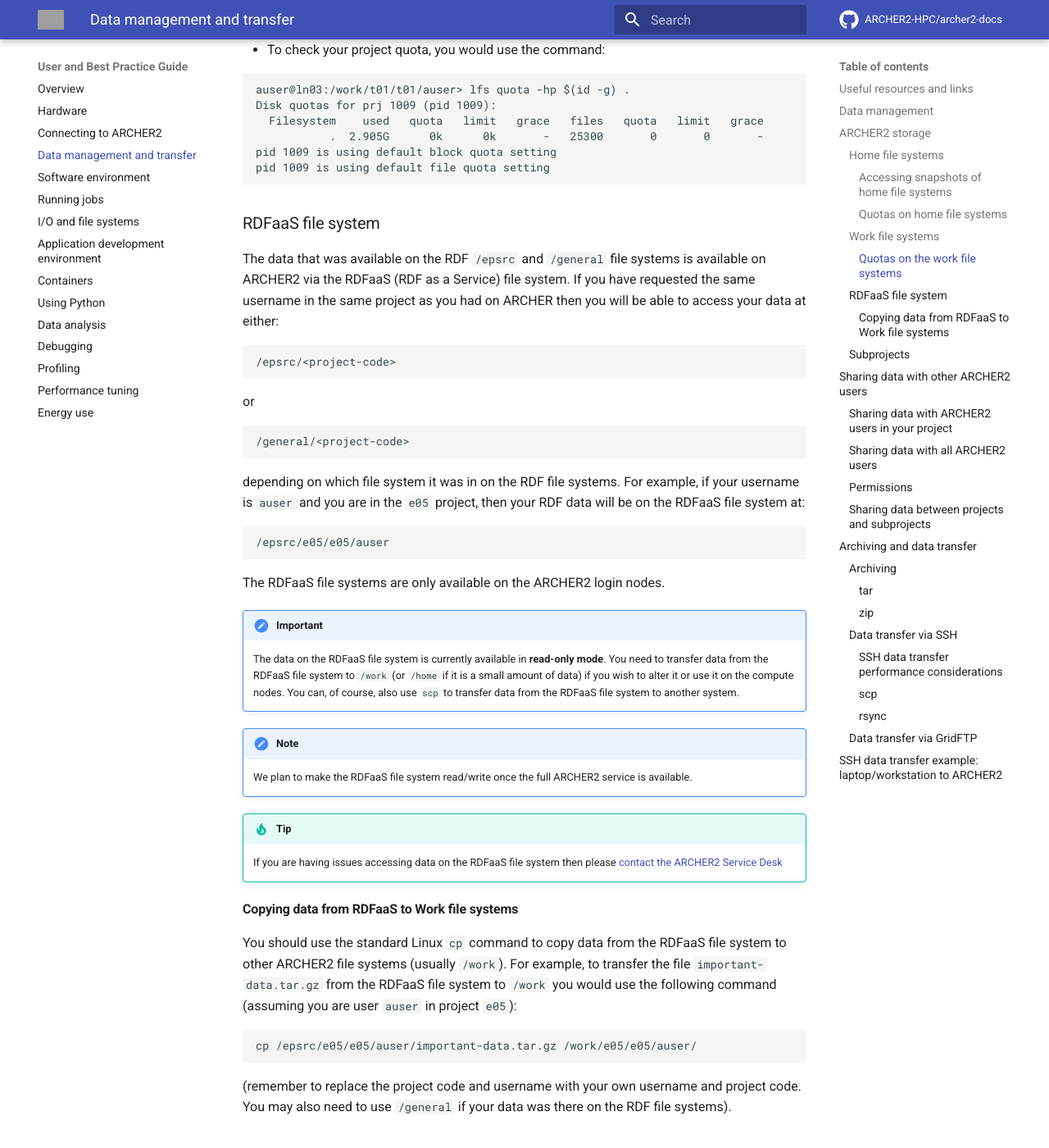
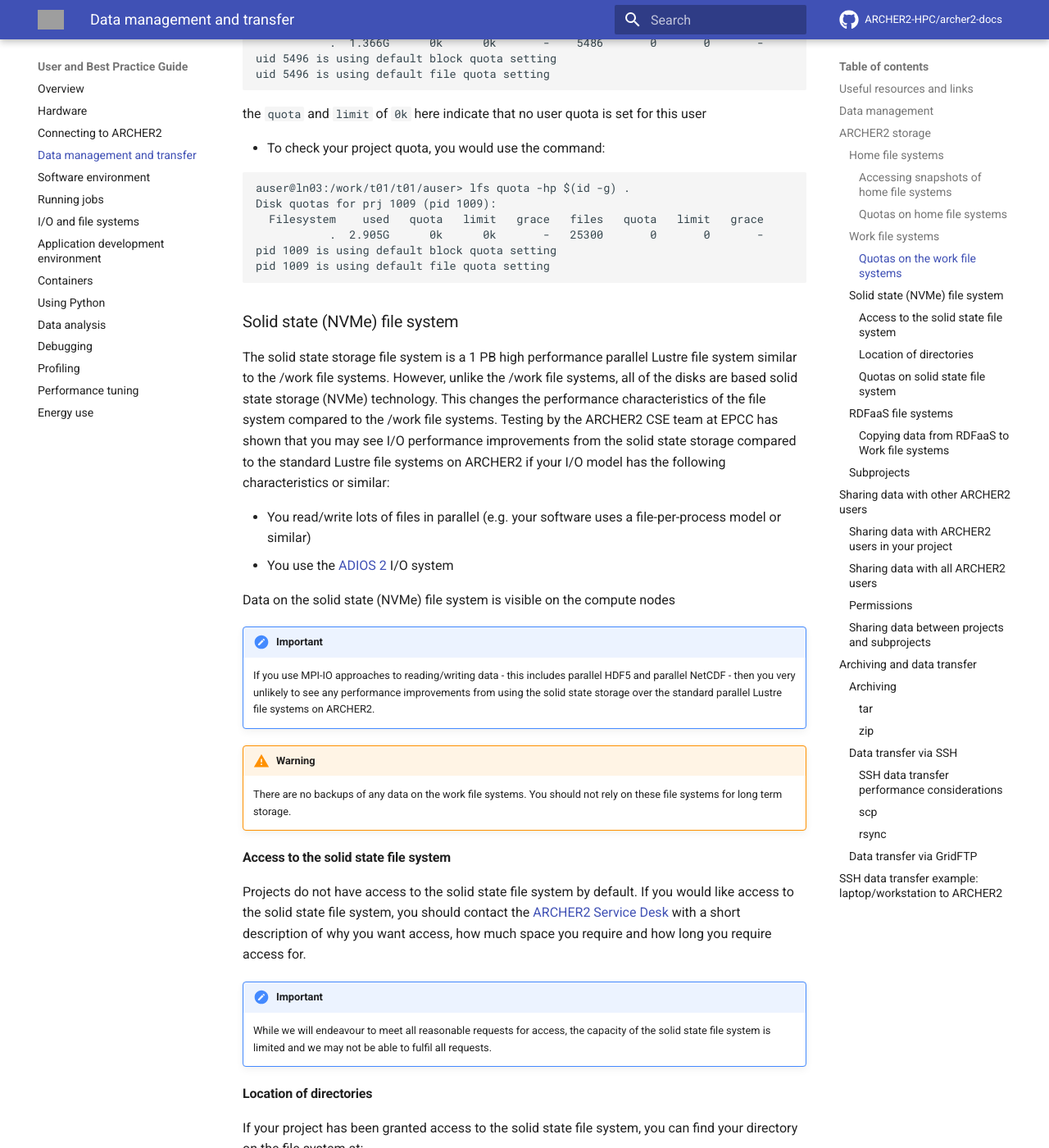
Before and after one commit to ARCHER2-HPC/archer2-docs, an MkDocs documentation site: the page built from docs/user-guide/data.md, in a window 1280 px wide and 1400 px high, scrolled down 5075 px. Shown: the whole window at 82% size. Built offline with MkDocs 1.6.1 and Material for MkDocs 9.7.7, drawn with Linux system fonts in a browser that asks for light colours; comment, search, counter and statistics services are not loaded; some of the changed text lies outside the part shown; grey boxes are pictures that could not be loaded.

Commit message:
Tidy up data sections and add solid state

````diff
--- a/docs/user-guide/data.md
+++ b/docs/user-guide/data.md
@@ -57,6 +57,7 @@
 
    - Home file systems
    - Work file systems
+   - Solid state (NVMe) file system
    - RDFaaS (RDF as a Service) file systems (`/epsrc` and `/general`)
 
 Each type of storage has different characteristics and policies, and is
@@ -76,12 +77,14 @@
 |---------|-------------|---------------|---------------------|-----------|
 | /home   | yes         | no            | yes                 | Backed up |
 | /work   | yes         | yes           | yes                 | Not backed up, high performance |
+| Solid state (NVMe)   | yes         | yes           | yes                 | Not backed up, high performance |
 | RDFaaS  | yes         | no            | yes                 | Backed up |
 
 !!! important
-    Only the /work file systems are visible on the compute nodes. This means that
-    all data required by calculations at runtime (input data, application binaries,
-    software libraries, etc.) must be placed on /work file systems.
+    Only the /work file systems and the solid state (NVMe) file system are visible on
+    the compute nodes. This means that all data required by calculations at runtime
+    (input data, application binaries, software libraries, etc.) must be placed on
+    one of these file systems.
 
     You may see "file not found" errors if you try to access data on the /home
     or RDFaaS file systems when running on the compute nodes.
@@ -136,9 +139,8 @@
 designed to support data in large files. The performance for data stored
 in large numbers of small files is probably not going to be as good.
 
-These are the only file systems that are available on the compute nodes
-so all data read or written by jobs running on the compute nodes has to
-be hosted here.
+These file systems are available on the compute nodes and are the default
+location users should use for data required at runtime on the compute nodes.
 
 !!! warning
     There are no backups of any data on the work file systems. You should
@@ -156,7 +158,7 @@
 work would not be significantly impacted if the data on the work file
 systems was lost.
 
-Large data sets can be moved to the RDF storage or transferred off the
+Large data sets can be moved to the RDFaaS storage or transferred off the
 ARCHER2 service entirely.
 
 If you have data on the work file systems that you are not going to need
@@ -219,44 +221,86 @@
    pid 1009 is using default file quota setting
    ```
 
+### Solid state (NVMe) file system
 
-### RDFaaS file system
+The solid state storage file system is a 1 PB high performance parallel Lustre file system
+similar to the /work file systems. However, unlike the /work file systems, all of the
+disks are based solid state storage (NVMe) technology. This changes the performance characteristics of the
+file system compared to the /work file systems. Testing by the ARCHER2 CSE team at
+EPCC has shown that you may see I/O performance improvements from the solid state
+storage compared to the standard Lustre file systems on ARCHER2 if your I/O model
+has the following characteristics or similar:
 
-The data that was available on the RDF `/epsrc` and `/general` file systems
-is available on ARCHER2 via the RDFaaS (RDF as a Service) file system. If
-you have requested the same username in the same project as you had on
-ARCHER then you will be able to access your data at either:
+- You read/write lots of files in parallel (e.g. your software uses a file-per-process
+  model or similar)
+- You use the [ADIOS 2](https://adios2.readthedocs.io/en/latest/) I/O system
+
+Data on the solid state (NVMe) file system is visible on the compute nodes
+
+!!! important
+    If you use MPI-IO approaches to reading/writing data - this includes parallel HDF5
+    and parallel NetCDF - then you very unlikely to see any performance improvements
+    from using the solid state storage over the standard parallel Lustre file systems
+    on ARCHER2.
+
+!!! warning
+    There are no backups of any data on the work file systems. You should
+    not rely on these file systems for long term storage.
+
+#### Access to the solid state file system
+
+Projects do not have access to the solid state file system by default. If you would like
+access to the solid state file system, you should contact the
+[ARCHER2 Service Desk](https://www.archer2.ac.uk/support-access/servicedesk.html) with a
+short description of why you want access, how much space you require and how long you
+require access for.
+
+!!! important
+    While we will endeavour to meet all reasonable requests for access, the capacity of the
+    solid state file system is limited and we may not be able to fulfil all requests.
+
+#### Location of directories
+
+If your project has been granted access to the solid state file system, you can find
+your directory on the file system at:
 
 ```
-/epsrc/<project-code>
+/mnt/lustre/a2fs-nvme/work/<project code>/<project code>/<username>
 ```
 
-or
+For example, if my username is `auser` and I am in project `t01`, I could find my
+solid state storage directory at:
 
 ```
-/general/<project-code>
+/mnt/lustre/a2fs-nvme/work/t01/t01/auser
 ```
 
-depending on which file system it was in on the RDF file systems. For example,
-if your username is `auser` and you are in the `e05` project, then your RDF data
-will be on the RDFaaS file system at:
+#### Quotas on solid state file system
+
+You query quotas for the solid state file system in the same way as for the Work file
+systems.
+
+### RDFaaS file systems
+
+The RDFaaS file systems provide additional capacity for projects to store data
+that is not currently required on the compute nodes but which is too large for
+the Home file systems.
+
+!!! tip
+    Not all projects on ARCHER2 have access to RDFaaS, if you do have access, this
+    will show up in the login account page on SAFE for your ARCHER2 login account.
+
+If you have access to RDFaaS, you will have a directory in one of two file systems:
+either `/epsrc` or `/general`.
+
+For example, if your username is `auser` and you are in the `e05` project, then
+your RDFaaS directory will be at:
 
 ```
 /epsrc/e05/e05/auser
 ```
 
-The RDFaaS file systems are only available on the ARCHER2 login nodes.
-
-!!! important
-    The data on the RDFaaS file system is currently available in **read-only
-    mode**. You need to transfer data from the RDFaaS file system to `/work`
-    (or `/home` if it is a small amount of data) if you wish to alter it or
-    use it on the compute nodes. You can, of course, also use `scp` to transfer
-    data from the RDFaaS file system to another system.
-
-!!! note
-    We plan to make the RDFaaS file system read/write once the full ARCHER2
-    service is available.
+The RDFaaS file systems are not available on the ARCHER2 compute nodes.
 
 !!! tip
     If you are having issues accessing data on the RDFaaS file system then
````
Also changed, not shown: docs/user-guide/io.md (+9 -3 lines).
